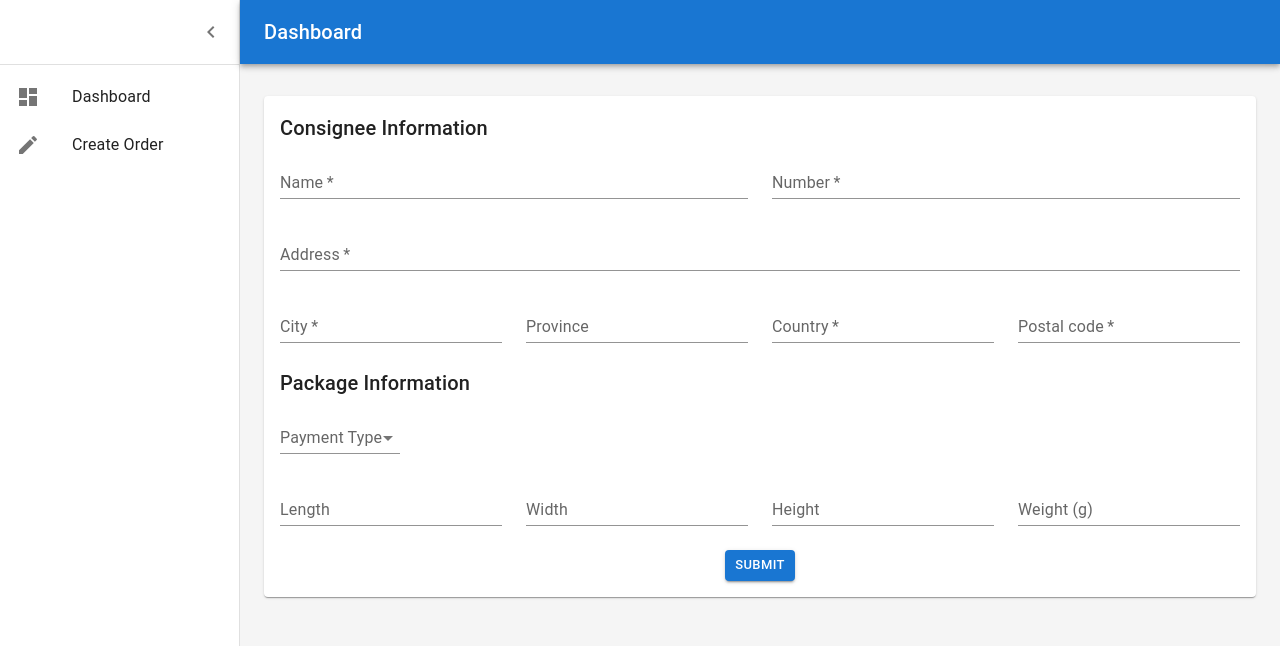
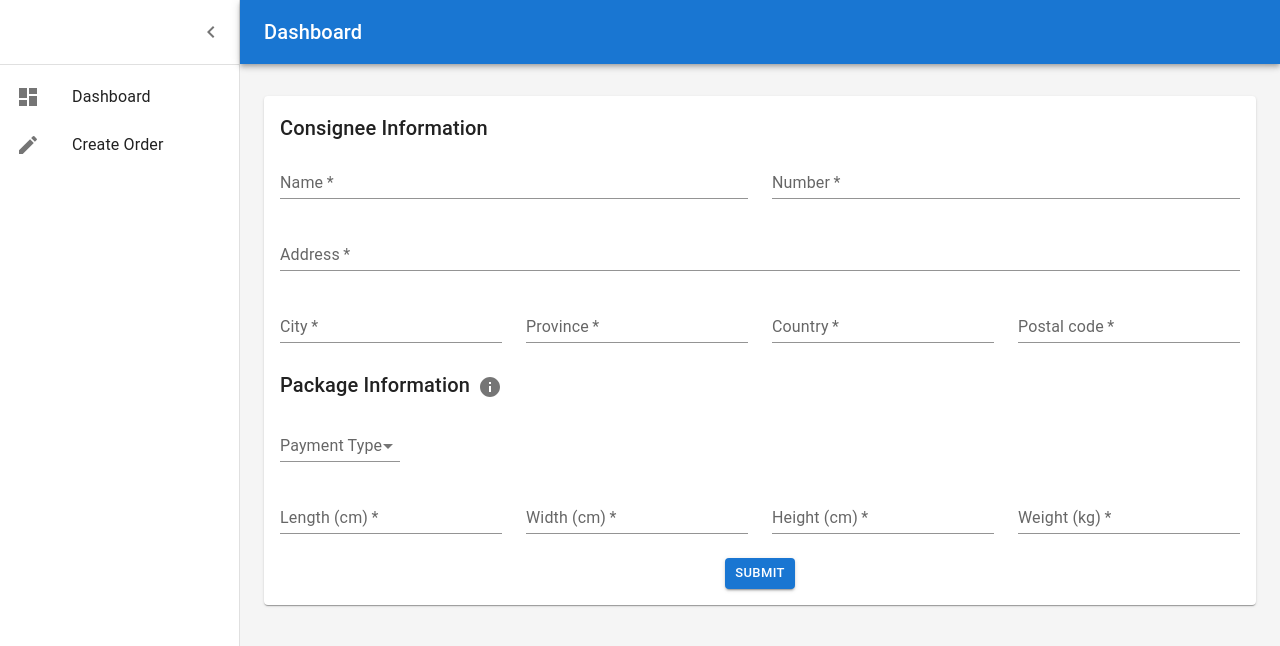
Before and after one commit to gracethedragon/luwjistik-front-end, a React (Create React App) app: page /create in a window 1280 px wide. Shown: the top 646 px of the page. Built offline with nearby package versions, Linux system fonts and the light colour scheme; sample sign-in values are in the browser's storage.

Commit message:
updated endpoints

```diff
--- a/src/components/OrderForm.js
+++ b/src/components/OrderForm.js
@@ -2,7 +2,7 @@ import * as React from 'react';
 import Grid from '@mui/material/Grid';
 import Typography from '@mui/material/Typography';
 import TextField from '@mui/material/TextField';
-import { Button } from '@mui/material';
+import { Button, IconButton, Tooltip } from '@mui/material';
 import { Box } from '@mui/system';
 import axios from 'axios';
 import { useState } from 'react';
@@ -10,30 +10,30 @@ import { FormControl } from '@mui/material';
 import InputLabel from '@mui/material/InputLabel';
 import MenuItem from '@mui/material/MenuItem';
 import Select, { SelectChangeEvent } from '@mui/material/Select';
-
+import InfoIcon from '@mui/icons-material/Info';
 
 const session_token = sessionStorage.getItem('sessionToken');
 
 export default function AddressForm() {
+  const [height, setHeight] = useState("0.0")
   const [orderError, setOrderError] = useState("")
   const [paymentType, setPaymentType] = useState("")
   const handleSubmit = (event) =>{
     event.preventDefault()
     const data = new FormData(event.currentTarget)
     const orderData = {
-    consigneeName: data.get('consigneeName'),
-    consigneeAddress: data.get('consigneeAddress'),
-    consigneeCity: data.get('consigneeCity'),
-    consigneeCountry: data.get('consigneeCountry'),
-    consigneePostalCode: data.get('consigneePostalCode'),
-    consigneeProvince: data.get('consigneeProvince'),
-    consigneeNumber: data.get('consigneeNumber'),
-    length: data.get('length'),
-    width: data.get('width'),
-    height: data.get('height'),
-    weight: data.get('weight'),
-    paymentType: paymentType,
-
+    "consigneeName": data.get('consigneeName'),
+    "consigneeAddress": data.get('consigneeAddress'),
+    "consigneeCity": data.get('consigneeCity'),
+    "consigneeCountry": data.get('consigneeCountry'),
+    "consigneePostalCode": data.get('consigneePostalCode'),
+    "consigneeProvince": data.get('consigneeProvince'),
+    "consigneeNumber": data.get('consigneeNumber'),
+    "length": parseFloat(data.get('length')),
+    "width": parseFloat(data.get('width')),
+    "height": parseFloat(data.get('height')),
+    "weight": parseFloat(data.get('weight')),
+    "paymentType": paymentType,
     }
 
     console.log(orderData, 'data')
@@ -62,7 +62,7 @@ export default function AddressForm() {
         </Typography>
       </Box>
       }
-      <Grid container component="form" onSubmit={handleSubmit} noValidate>
+      <Grid container component="form" onSubmit={handleSubmit}>
 
       <Typography variant="h6"gutterBottom>
         Consignee Information
@@ -81,6 +81,7 @@ export default function AddressForm() {
         <Grid item xs={12} sm={6}>
           <TextField
             required
+            type="number"
             id="consigneeNumber"
             name="consigneeNumber"
             label="Number"
@@ -111,6 +112,7 @@ export default function AddressForm() {
 
         <Grid item xs={12} sm={3}>
           <TextField
+            required
             id="consigneeProvince"
             name="consigneeProvince"
             label="Province"
@@ -145,7 +147,13 @@ export default function AddressForm() {
 
       <Typography variant="h6" gutterBottom>
         Package Information
+        <Tooltip title = "Round details to 1 d.p.">
+          <IconButton>
+            <InfoIcon/>
+          </IconButton>
+        </Tooltip>
       </Typography>
+
       <Grid container spacing={3}>
         <Grid item xs={12} sm={4}>
           <FormControl variant="standard" sx={{minWidth: 120 }}>
@@ -156,50 +164,59 @@ export default function AddressForm() {
             value={paymentType}
             onChange={event=> setPaymentType(event.target.value)}
             label="PaymentType"
+            required
           >
             <MenuItem value=""></MenuItem>
-            <MenuItem value={'COD'}>COD</MenuItem>
+            <MenuItem value={'cod'}>COD</MenuItem>
             <MenuItem value={'prepaid'}>Prepaid</MenuItem>
           </Select>
           </FormControl>
         </Grid>
-        <Grid item sm={8}></Grid>
+        <Grid item sm={8}>
+        </Grid>
         <Grid item xs={12} sm={3}>
           <TextField
-
+            required
+            type="number" inputProps={{ min: 0, step: 0.1}}
             id="length"
             name="length"
-            label="Length"
+            label="Length (cm)"
             fullWidth
             variant="standard"
+            onChange={event => event.target.value < 0 ? event.target.value = 0 : event.target.value}
           />
         </Grid>
         <Grid item xs={12} sm={3}>
           <TextField
-
+            required
+            type="number" inputProps={{ min: 0, step: 0.1}}
             id="width"
             name="width"
-            label="Width"
+            label="Width (cm)"
             fullWidth
             variant="standard"
+            onChange={event => event.target.value < 0 ? event.target.value = 0 : event.target.value}
           />
         </Grid>
         <Grid item xs={12} sm={3}>
           <TextField
-
+            required
+            type="number" inputProps={{min:0, step: 0.1}}
             id="height"
             name="height"
-            label="Height"
+            label="Height (cm)"
             fullWidth
             variant="standard"
+            onChange={event => event.target.value < 0 ? event.target.value = 0 : event.target.value}
           />
         </Grid>
         <Grid item xs={12} sm={3}>
           <TextField
-            type="number" inputProps={{ min: 0, step: "1"}}
+            required
+            type="number" inputProps={{ min: 0, step: 0.1}}
             id="weight"
             name="weight"
-            label="Weight (g)"
+            label="Weight (kg)"
             fullWidth
             variant="standard"
             onChange={event => event.target.value < 0 ? event.target.value = 0 : event.target.value}
--- a/src/components/Orders.js
+++ b/src/components/Orders.js
@@ -1,5 +1,4 @@
 import * as React from 'react';
-import Link from '@mui/material/Link';
 import Table from '@mui/material/Table';
 import TableBody from '@mui/material/TableBody';
 import TableCell from '@mui/material/TableCell';
@@ -10,36 +9,6 @@ import axios from 'axios';
 import { useState, useEffect } from 'react';
 
 const session_token = sessionStorage.getItem('sessionToken');
-
-// Generate Order Data
-function createData({
-  consignee_address,
-  consignee_city,
-  consignee_country,
-  consignee_email,
-  consignee_name,
-  consignee_number,
-  consignee_postal,
-  consignee_province,
-  consignee_state,
-  height,
-  length,
-  order_id,
-  payment_type,
-  pickup_address,
-  pickup_city,
-  pickup_contact_name,
-  pickup_contact_number,
-  pickup_country,
-  pickup_postal,
-  pickup_province,
-  pickup_state,
-  user_id,
-  weight,
-  width}) {
-  return { order_id, pickup_country, consignee_country, payment_type, weight };
-}
-
 
 export default function Orders() {
   const [rows, setRows] = useState([])
@@ -54,8 +23,8 @@ export default function Orders() {
     })
     .then(res=>{
       console.log(res)
-      if (res.data.data !== null) {
-        setRows(res.data.data.map((data)=> createData(data)))
+      if (res.data.data?.length >= 1) {
+        setRows(res.data.data)
         setDataExist(true)
       }
     })
@@ -66,24 +35,30 @@ export default function Orders() {
       <Table size="small">
         <TableHead>
           <TableRow>
-            <TableCell>Order Id</TableCell>
-            <TableCell>Ship From</TableCell>
-            <TableCell>Ship To</TableCell>
-            <TableCell>Payment Method</TableCell>
-            <TableCell align="right">Weight</TableCell>
+            <TableCell>Tracking Number</TableCell>
+            <TableCell>Destination</TableCell>
+            <TableCell>Payment Type</TableCell>
+            <TableCell>Weight (kg)</TableCell>
           </TableRow>
         </TableHead>
         <TableBody>
-          {dataExist &&
-          rows.map((row) => (
-            <TableRow key={row.order_id}>
-              <TableCell>{row.order_id}</TableCell>
-              <TableCell>{row.pickup_country}</TableCell>
-              <TableCell>{row.consignee_country}</TableCell>
-              <TableCell>{row.payment_type}</TableCell>
-              <TableCell align="right">{`${row.weight}`}</TableCell>
+
+          {dataExist ?
+          rows.map(row =>
+            <TableRow key={row.TrackingNumber}>
+              <TableCell>{row.TrackingNumber}</TableCell>
+              <TableCell>{(row.ConsigneeCountry.toUpperCase())}</TableCell>
+              <TableCell>{row.PaymentType}</TableCell>
+              <TableCell>{(row.Weight).toFixed(1)}</TableCell>
             </TableRow>
-          ))}
+          ):
+          <TableRow>
+            <TableCell align="center" colSpan={4}>
+              No orders yet
+            </TableCell>
+          </TableRow>
+
+          }
         </TableBody>
       </Table>
     </React.Fragment>
```
